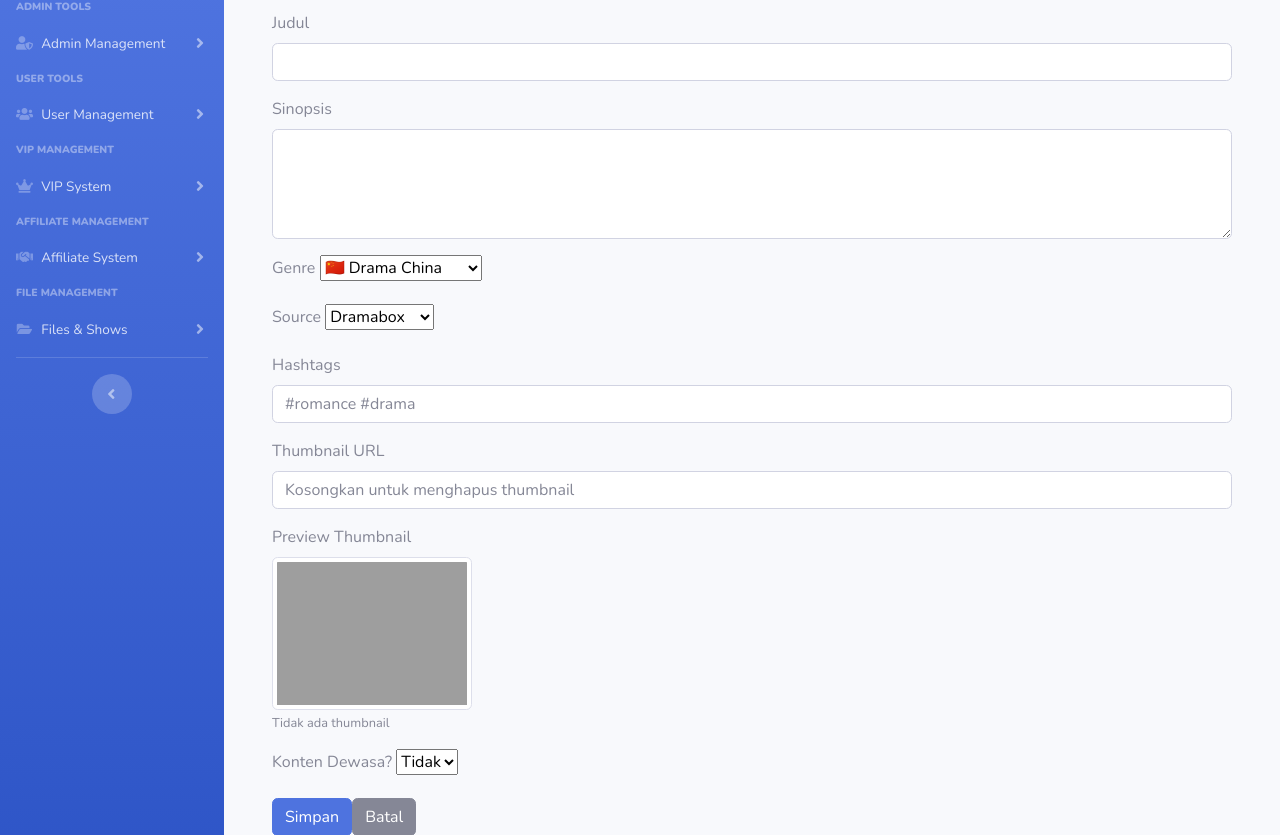
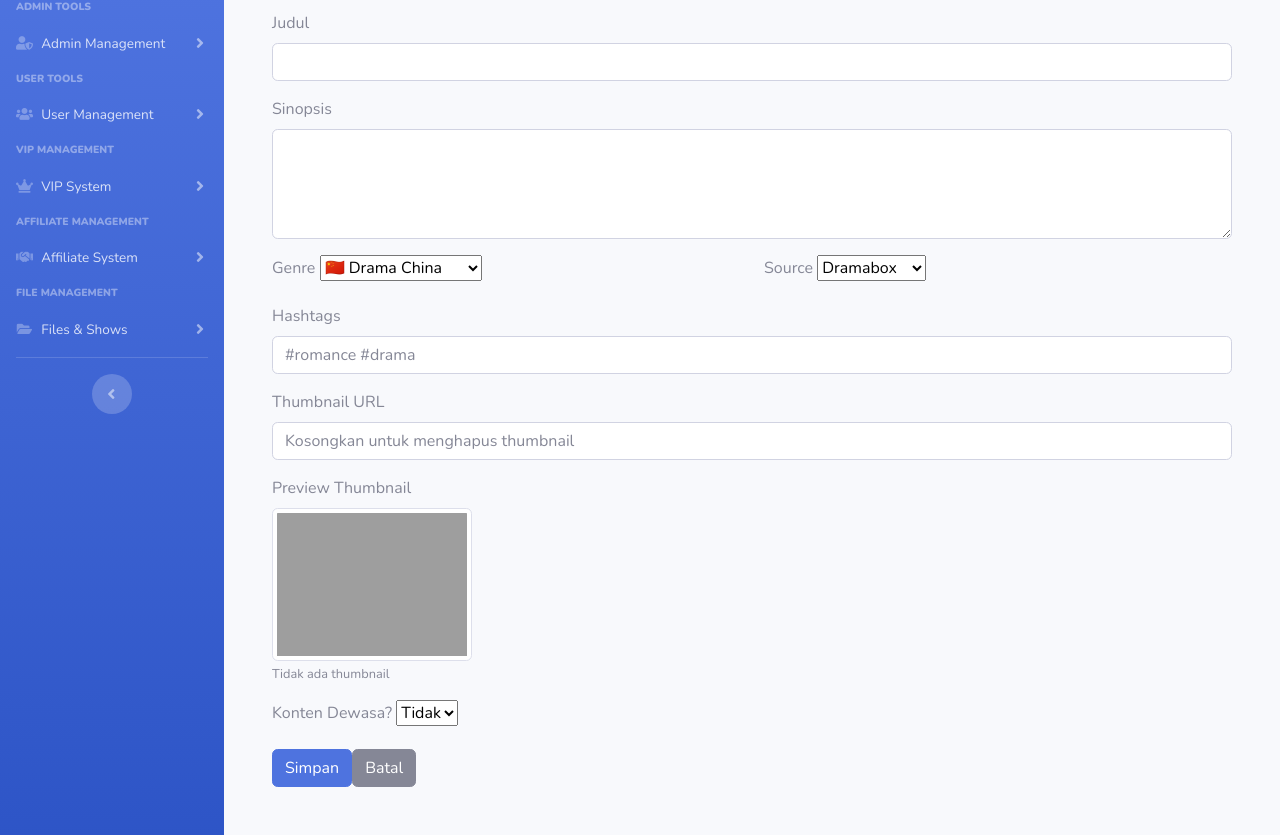
Before and after one commit to lc691/web-admin, a FastAPI app: template templates/shows/edit.html in a window 1280 px wide. Shown: the part 145-980 px from the top of the page. Run offline with FastAPI, Linux system fonts and the light colour scheme; the template is opened without the code that fills it, so the values that code supplies are empty; parts of the project's set-up code (start-up, migrations or seed data) failed here and were passed over; some libraries are stand-ins or nearby versions; grey boxes are pictures that could not be loaded.

Commit message:
Multi Files

```diff
--- a/templates/shows/edit.html
+++ b/templates/shows/edit.html
@@ -19,7 +19,8 @@
             <textarea name="sinopsis" class="form-control" rows="4">{{ show.sinopsis }}</textarea>
         </div>
 
-        <div class="mb-3">
+        <div class="row">
+            <div class="col-md-6 mb-3">
                 <label class="form-label">Genre</label>
                 <select name="genre" class="form-select" required>
                     {% set genre_options = [
@@ -37,7 +38,7 @@
                 </select>
             </div>
 
-        <div class="mb-3">
+            <div class="col-md-6 mb-3">
                 <label class="form-label">Source</label>
                 <select name="source" class="form-select" required>
                     {% set source_options = [
@@ -51,6 +52,7 @@
                     </option>
                     {% endfor %}
                 </select>
+            </div>
         </div>
 
         <div class="mb-3">
```
Lines whose indentation alone changed are shown as unchanged.
